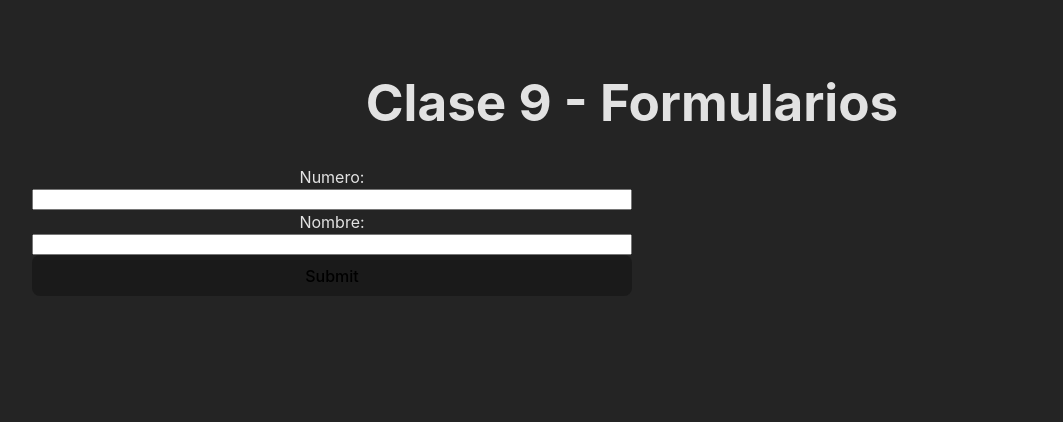
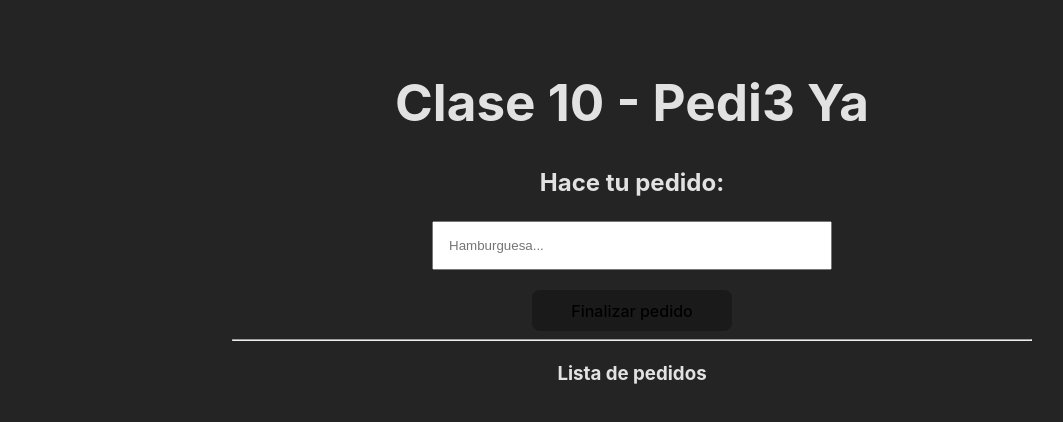
Before and after one commit to fdreer/frontend-3, a React (Vite) app: page / in a window 1280 px wide. Shown: the top 422 px of the page, without its empty margins (8-1071 px from the left). Built offline with nearby package versions, Linux system fonts and the light colour scheme.

Commit message:
Clase 10

```diff
--- a/src/App.jsx
+++ b/src/App.jsx
@@ -7,6 +7,7 @@ import Clase5 from './practicas/05-estilos/Clase5'
 import Clase7 from './practicas/07-state-I/Clase7'
 import Clase8 from './practicas/08-state-II/Clase8'
 import Clase9 from './practicas/09-forms/Clase9'
+import Clase10 from './practicas/10-repaso/Clase10'
 
 function App() {
   // clase1();
@@ -18,7 +19,8 @@ function App() {
       {/* <Clase5 /> */}
       {/* <Clase7 /> */}
       {/* <Clase8 /> */}
-      <Clase9 />
+      {/* <Clase9 /> */}
+      <Clase10 />
     </>
   )
 }
--- /dev/null
+++ b/src/practicas/10-repaso/Clase10.jsx
@@ -0,0 +1,26 @@
+import {useState} from 'react'
+
+import Form from './components/Form'
+import PedidoList from './components/PedidoList'
+
+export default function Clase10() {
+  const [pedidos, setPedidos] = useState([])
+
+  const agregarPedido = pedido => {
+    setPedidos([...pedidos, pedido])
+  }
+
+  const deletePedido = pedido => {
+    setPedidos(pedidos.filter(p => p.id !== pedido.id))
+  }
+
+  return (
+    <div style={{width: '800px', margin: '0 auto'}}>
+      <h1>Clase 10 - Pedi3 Ya</h1>
+      <Form agregarPedido={agregarPedido} />
+      <hr />
+      <h3>Lista de pedidos</h3>
+      <PedidoList pedidos={pedidos} deletePedido={deletePedido} />
+    </div>
+  )
+}
--- /dev/null
+++ b/src/practicas/10-repaso/components/Form.jsx
@@ -0,0 +1,62 @@
+import {useState} from 'react'
+import getId from '../utils/getId'
+function Form({agregarPedido}) {
+  const [plato, setPlato] = useState('')
+  const [error, setError] = useState(false)
+
+  const handleSubmit = e => {
+    e.preventDefault()
+
+    if (plato.trim() === '') {
+      setError('No puede haber campos vacios')
+      return
+    }
+
+    if (!isNaN(plato)) {
+      setError('No puede haber numeros')
+      return
+    }
+
+    setError(false)
+    agregarPedido({
+      id: getId(),
+      name: plato.toUpperCase(),
+    })
+  }
+
+  const handleChange = e => {
+    setPlato(e.target.value)
+  }
+
+  return (
+    <form
+      onSubmit={handleSubmit}
+      style={{
+        display: 'flex',
+        flexDirection: 'column',
+        gap: '20px',
+        width: '400px',
+        margin: '0 auto',
+      }}
+    >
+      <h2 style={{margin: '0', padding: '0'}}>Hace tu pedido:</h2>
+      <input
+        type="text"
+        id="plato"
+        name="plato"
+        placeholder="Hamburguesa..."
+        onChange={handleChange}
+        style={{
+          padding: '15px',
+        }}
+      />
+
+      {error && <span style={{color: 'red'}}>{error}</span>}
+      <button type="submit" style={{width: '50%', margin: '0 auto'}}>
+        Finalizar pedido
+      </button>
+    </form>
+  )
+}
+
+export default Form
--- /dev/null
+++ b/src/practicas/10-repaso/components/Pedido.jsx
@@ -0,0 +1,15 @@
+export default function Pedido({pedido, deletePedido}) {
+  return (
+    <li
+      style={{
+        listStyle: 'none',
+        border: '1px solid #ccc',
+        borderRadius: '5px',
+        width: '200px',
+      }}
+    >
+      <h4>{pedido.name}</h4>
+      <button onClick={() => deletePedido(pedido)}>DELETE</button>
+    </li>
+  )
+}
--- /dev/null
+++ b/src/practicas/10-repaso/components/PedidoList.jsx
@@ -0,0 +1,17 @@
+import {useState} from 'react'
+import Pedido from './Pedido'
+export default function PedidoList({pedidos, deletePedido}) {
+  return (
+    <ul
+      style={{
+        display: 'flex',
+        flexWrap: 'wrap',
+        gap: '1rem',
+      }}
+    >
+      {pedidos.map(pedido => (
+        <Pedido key={pedido.id} pedido={pedido} deletePedido={deletePedido} />
+      ))}
+    </ul>
+  )
+}
--- /dev/null
+++ b/src/practicas/10-repaso/utils/getId.js
@@ -0,0 +1,5 @@
+let id = 1
+
+export default function getId() {
+  return id++
+}
```
Also changed, not shown: src/practicas/10-repaso/Debugging tools.md (added, +110 -0 lines), src/practicas/10-repaso/enunciado.md (added, +21 -0 lines).
